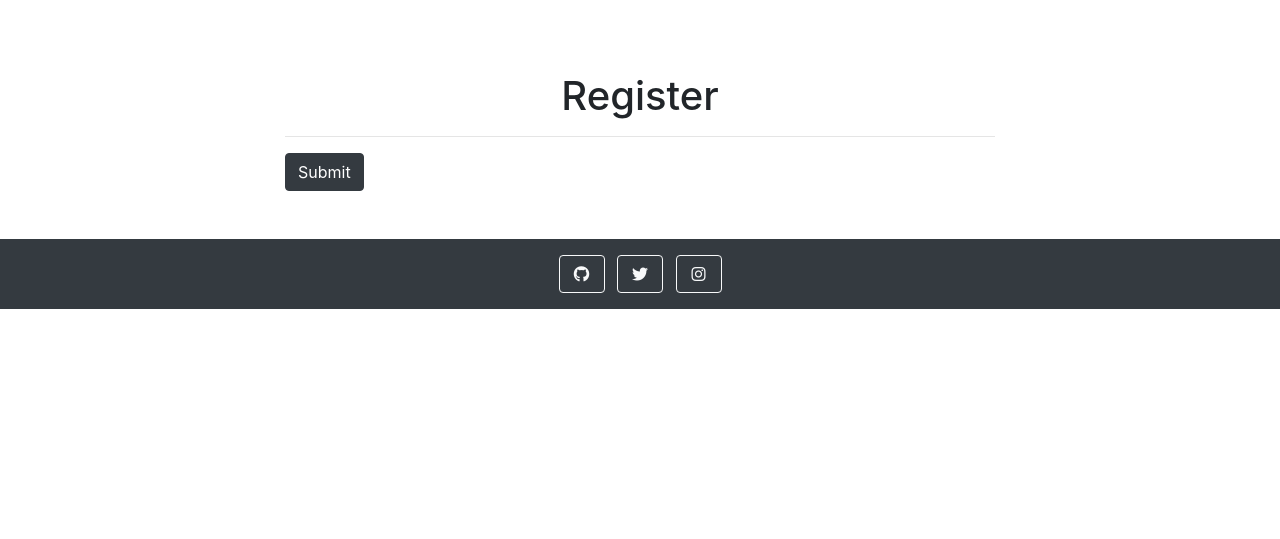
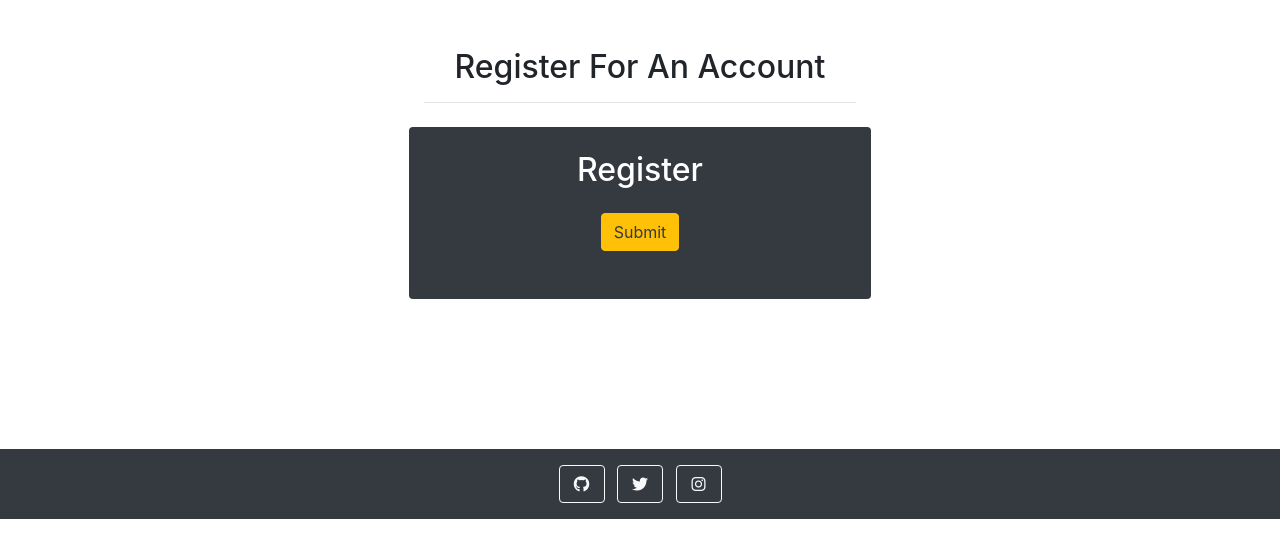
Before and after one commit to anthonyhaj/strand-PP4, a Django app: page /accounts/register/ in a window 1280 px wide. Shown: the part 92-631 px from the top of the page. Run offline with Django 3.2, Linux system fonts and the light colour scheme; some libraries are stand-ins or nearby versions.

Commit message:
add style changes to register form and header

```diff
--- a/accounts/templates/accounts/register.html
+++ b/accounts/templates/accounts/register.html
@@ -1,10 +1,19 @@
 {% extends "base.html" %}
 {% block content %}
-<div class="container">
-    <div class="row">
-        <div class="col-md-8 offset-md-2">
-            <h1 class="mt-5 text-center">Register</h1>
-            <hr >
+<div class="container mt-4">
+    <div class="row justify-content-center">
+        <div class="col-lg-5">
+            <div class="text-center my-4">
+                <h2>Register For An Account</h2>
+                <hr class="mb-4">
+            </div>
+        </div>
+    </div>
+</div>
+<div class="container" style="margin-bottom: 150px;">
+    <div class="row justify-content-center">
+        <div class="col-lg-5 bg-dark text-white rounded">
+            <h2 class="text-center my-4">Register</h2>
             <form method="POST" class="mb-5">
                 {% csrf_token %}
                 {% for field in form %}
@@ -22,7 +31,9 @@
                     {% endif %}
                 </div>
                 {% endfor %}
-                <button type="submit" class="btn btn-dark">Submit</button>
+                <div class="d-flex justify-content-center mb-3">
+                    <button type="submit" class="btn btn-warning text-dark">Submit</button>
+                </div>
             </form>
         </div>
     </div>
```
